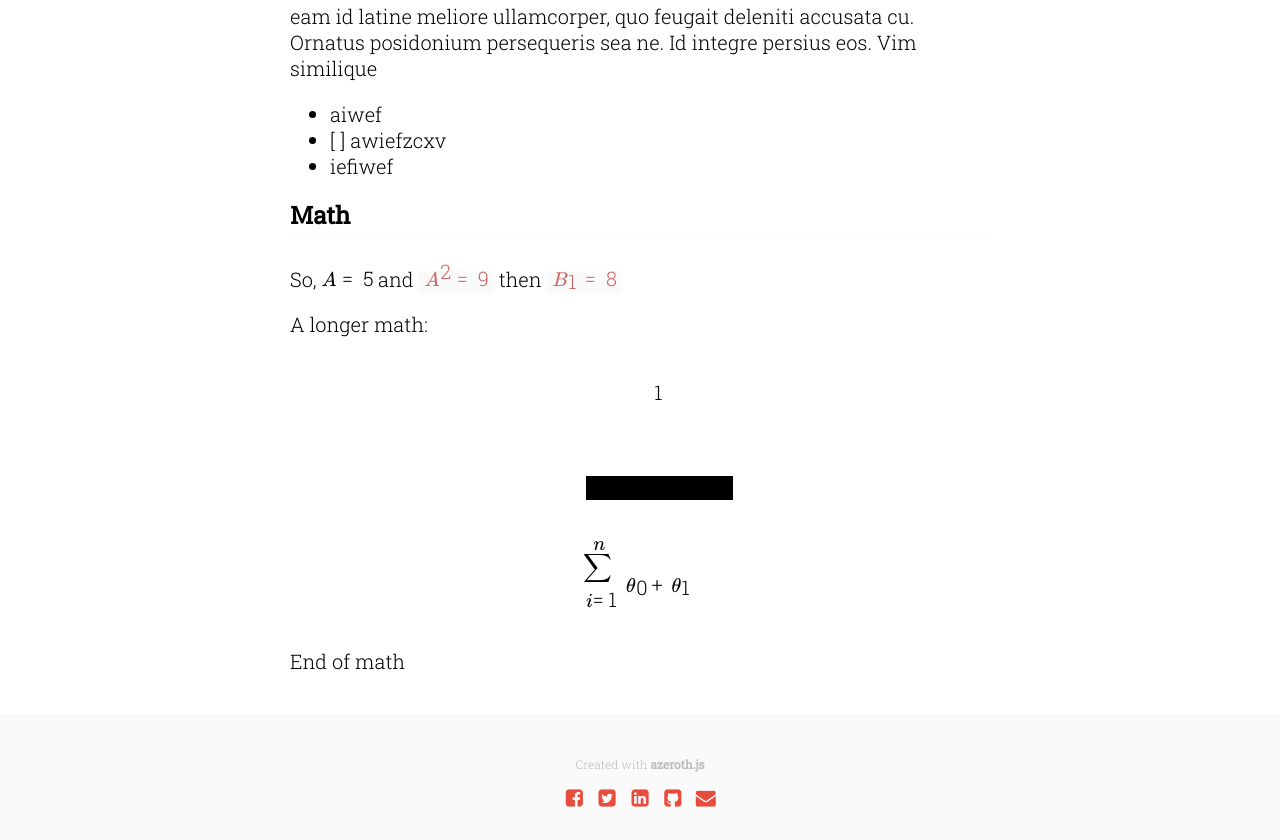
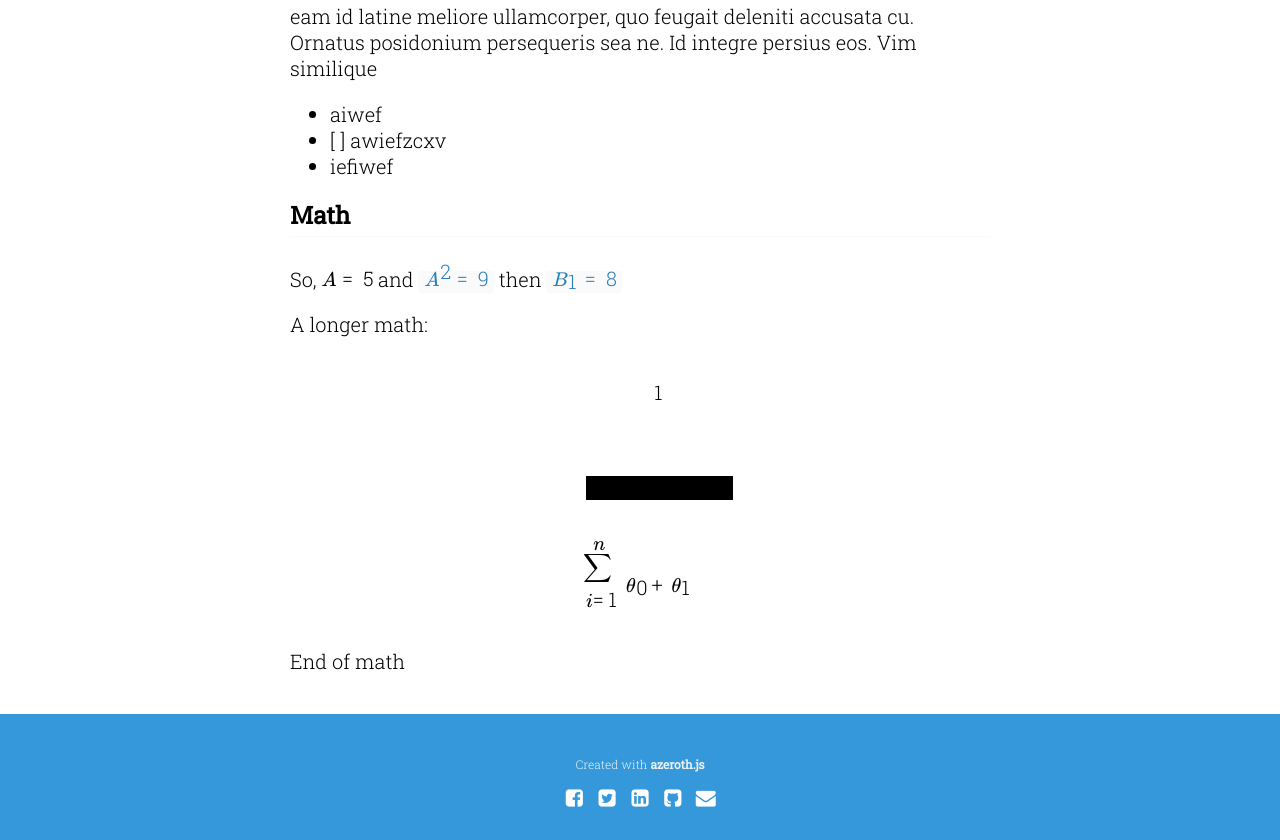
Before and after one commit to huytd/azeroth-js, a plain HTML site: page posts/lorem-ipsum.html in a window 1280 px wide. Shown: the part 1717-2557 px from the top of the page. Drawn offline with nearby package versions, Linux system fonts and the light colour scheme; some packages are replaced by stand-ins of ours.

Commit message:
Color scheme changed

```diff
--- a/css/theme.css
+++ b/css/theme.css
@@ -46,7 +46,7 @@ blockquote {
 
 code {
     background: #FAFAFA;
-    color: #cc6666;
+    color: #2980b9;
     padding: 2px; border-radius: 3px;
     padding-left: 6px; padding-right: 6px;
     font-family: monospace;
@@ -83,7 +83,7 @@ code.math {
 
 a {
     text-decoration: none;
-    color: #e74c3c;
+    color: #fff;
 }
 
 a:hover {
@@ -108,7 +108,7 @@ html, body {
 }
 
 .header {
-    background: #FAFAFA;
+    background: #3498db;
     padding: 30px;
     color: #FFF;
     font-weight: bold;
@@ -122,13 +122,13 @@ html, body {
 
 .footer {
     text-align: center;
-    background: #FAFAFA;
+    background: #3498db;
     padding: 30px;
 }
 
 .footer p, .footer p > * {
     font-size: 12px;
-    color: #BBB;
+    color: #ecf0f1;
 }
 
 .footer p a {
```
